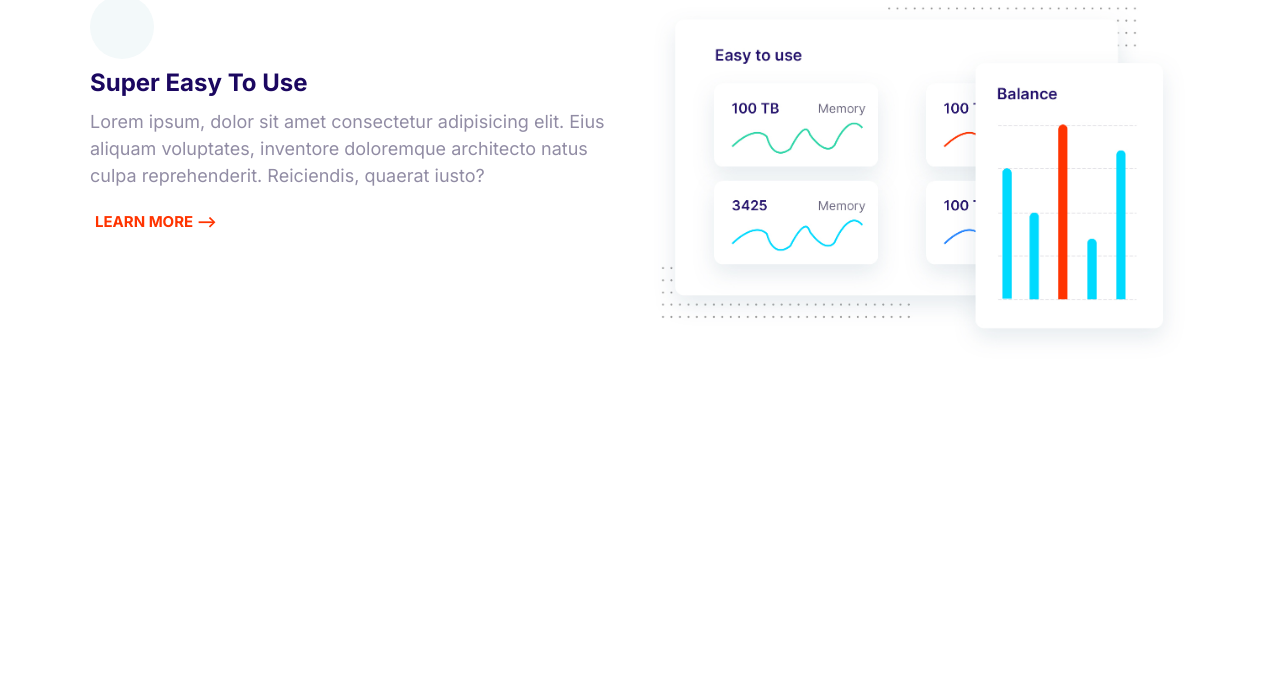
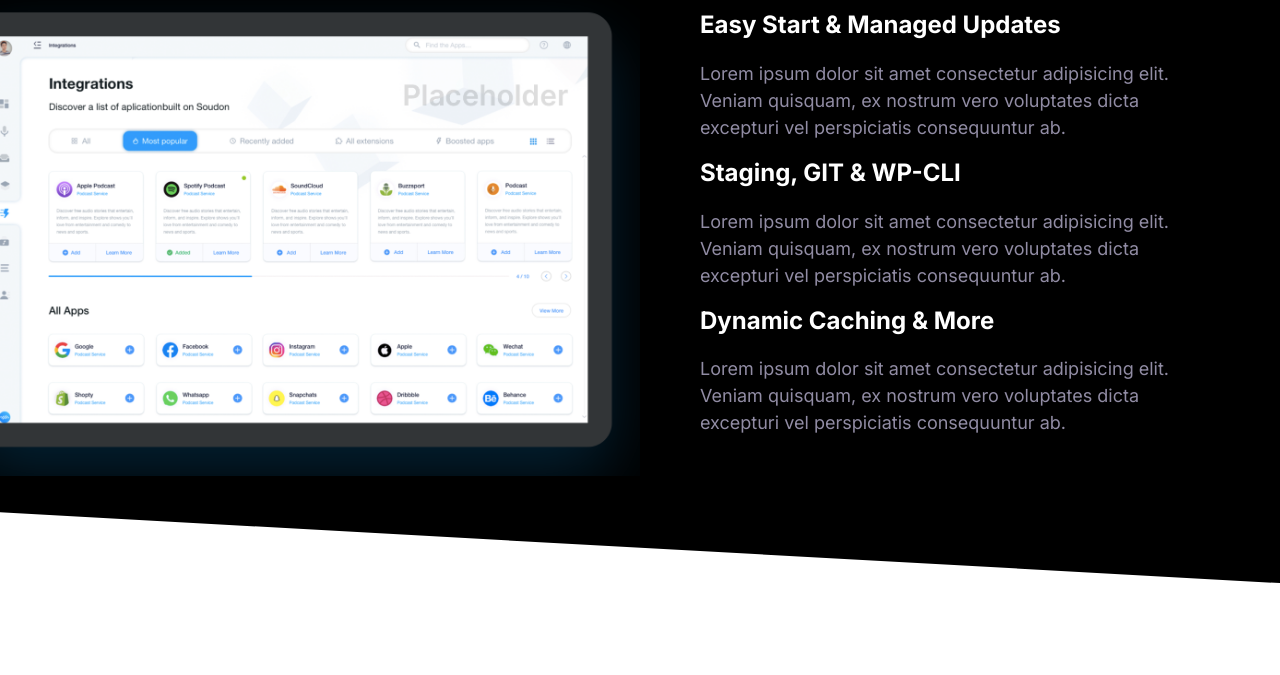
Before and after one commit to Iamronaldosunmu/moshify, a plain HTML site: page index.html in a window 1280 px wide. Shown: the part 125-800 px from the top of the page. Drawn offline with Linux system fonts and the light colour scheme.

Commit message:
Created the Block-Showcase Component

```diff
--- a/css/styles.css
+++ b/css/styles.css
@@ -571,7 +571,7 @@ a {
 
 .block--skewed-right {
   padding-bottom: calc(var(--padding-vertical) + 4rem);
-  clip-path: polygon(0% 0%, 100% 0%, 100% 100%, 0% 80%);
+  clip-path: polygon(0% 0%, 100% 0%, 100% 100%, 0% 90%);
 }
 
 .block--skewed-left {
@@ -718,3 +718,26 @@ a {
     order: 2;
   }
 }
+/* Showcase Block */
+.block-showcase__image > img {
+  width: 100%;
+}
+
+.block-showcase .list {
+  color: var(--color-body);
+}
+
+@media screen and (min-width: 768px) {
+  .block-showcase .grid {
+    grid-template-columns: 50% 50%;
+  }
+
+  .block-showcase__image {
+    justify-self: end;
+  }
+
+  .block-showcase__image > img {
+    width: auto;
+    max-width: 700px;
+  }
+}
--- a/index.html
+++ b/index.html
@@ -14,24 +14,70 @@
     <link rel="stylesheet" href="css/normalize.css" />
   </head>
   <body>
-    <section class="block container">
-      <article class="grid grid--1x2 feature">
-        <div>
-          <span class="icon-container">
-            <svg class="icon icon--primary">
-              <use xlink:href="images/sprite.svg#easy"></use>
-            </svg>
-          </span>
-          <h3 class="feature__heading">Super Easy To Use</h3>
-          <p>
-            Lorem ipsum, dolor sit amet consectetur adipisicing elit. Eius
-            aliquam voluptates, inventore doloremque architecto natus culpa
-            reprehenderit. Reiciendis, quaerat iusto?
-          </p>
-          <a href="#" class="link-arrow">Learn More</a>
-        </div>
-        <img class="feature__image" src="images/easy.jpg" />
-      </article>
+    <section class="block block--dark block--skewed-right block-showcase">
+      <header class="block__header ">
+        <h2 class="block__heading">User-friendly Control Panel</h2>
+      </header>
+      <div class="container grid grid--1x2">
+        <picture class="block-showcase__image">
+          <img src="images/ipad.png" alt="" />
+        </picture>
+        <ul class="list">
+          <li>
+            <div class="media">
+              <div class="media__image">
+                <svg class="icon icon--primary">
+                  <use xlink:href="images/sprite.svg#snap"></use>
+                </svg>
+              </div>
+              <div class="media__body">
+                <h3 class="media__title block__heading">Easy Start & Managed Updates</h3>
+                <p>
+                  Lorem ipsum dolor sit amet consectetur adipisicing elit. Veniam
+                  quisquam, ex nostrum vero voluptates dicta excepturi vel
+                  perspiciatis consequuntur ab.
+                </p>
+              </div>
+            </div>
+          </li>
+          <li>
+            <div class="media">
+              <div class="media__image">
+                <svg class="icon icon--primary">
+                  <use xlink:href="images/sprite.svg#growth"></use>
+                </svg>
+              </div>
+              <div class="media__body">
+                <h3 class="media__title block__heading">Staging, GIT & WP-CLI</h3>
+                <p>
+                  Lorem ipsum dolor sit amet consectetur adipisicing elit. Veniam
+                  quisquam, ex nostrum vero voluptates dicta excepturi vel
+                  perspiciatis consequuntur ab.
+                </p>
+              </div>
+            </div>
+          </li>
+          <li>
+            <div class="media">
+              <div class="media__image">
+                <svg class="icon icon--primary">
+                  <use xlink:href="images/sprite.svg#wordpress"></use>
+                </svg>
+              </div>
+              <div class="media__body">
+                <h3 class="media__title block__heading">Dynamic Caching & More</h3>
+                <p>
+                  Lorem ipsum dolor sit amet consectetur adipisicing elit. Veniam
+                  quisquam, ex nostrum vero voluptates dicta excepturi vel
+                  perspiciatis consequuntur ab.
+                </p>
+              </div>
+            </div>
+          </li>
+        </ul>
+      </div>
     </section>
+
+     </section>
   </body>
 </html>
```
Also changed, not shown: components/block-showcase.html (added, +65 -0 lines).
